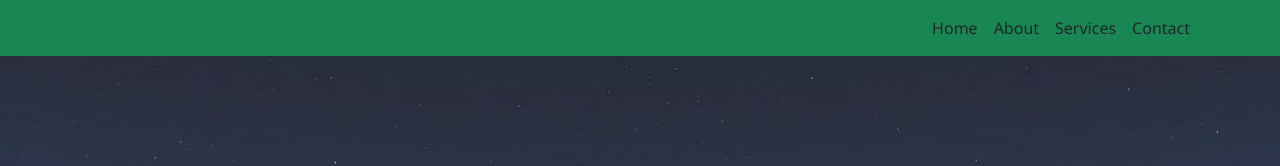
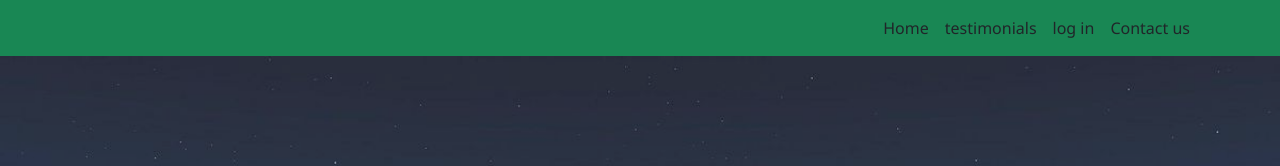
Before and after one commit to Karthikvijayan3437/website, a plain HTML site: page index.html in a window 1280 px wide. Shown: the top 166 px of the page. Drawn offline with nearby package versions, Linux system fonts and the light colour scheme.

Commit message:
modified: index.html

```diff
--- a/index.html
+++ b/index.html
@@ -57,7 +57,7 @@
 </head>
 <body>
 
-  <!-- Navbar -->
+<!-- menu-->
 <nav class="navbar navbar-expand-lg navbar-light bg-success">
   <div class="container">
     <a class="navbar-brand fw-bold text-dark" href="#"></a>
@@ -67,9 +67,9 @@
     <div class="collapse navbar-collapse" id="navbarNav">
       <ul class="navbar-nav ms-auto">
         <li class="nav-item"><a class="nav-link active text-dark" href="#">Home</a></li>
-          <li class="nav-item"><a class="nav-link text-dark" href="#">About</a></li>
-          <li class="nav-item"><a class="nav-link text-dark" href="#">Services</a></li>
-          <li class="nav-item"><a class="nav-link text-dark" href="#">Contact</a></li>
+        <li class="nav-item"><a class="nav-link text-dark" href="#">testimonials</a></li>
+        <li class="nav-item"><a class="nav-link text-dark" href="login.html">log in</a></li>
+        <li class="nav-item"><a class="nav-link text-dark" href="#">Contact us</a></li>
        </ul>
     </div>
   </div>
```
Lines whose indentation alone changed are shown as unchanged.
